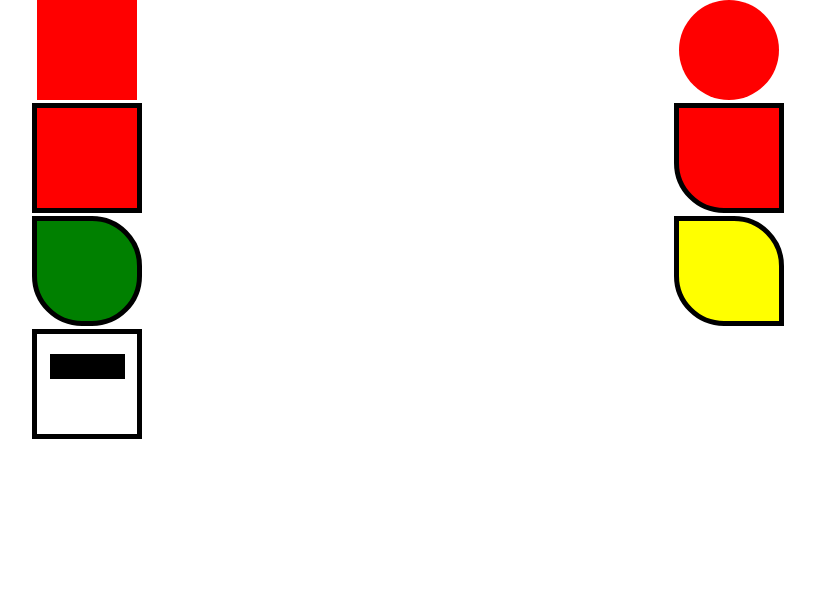
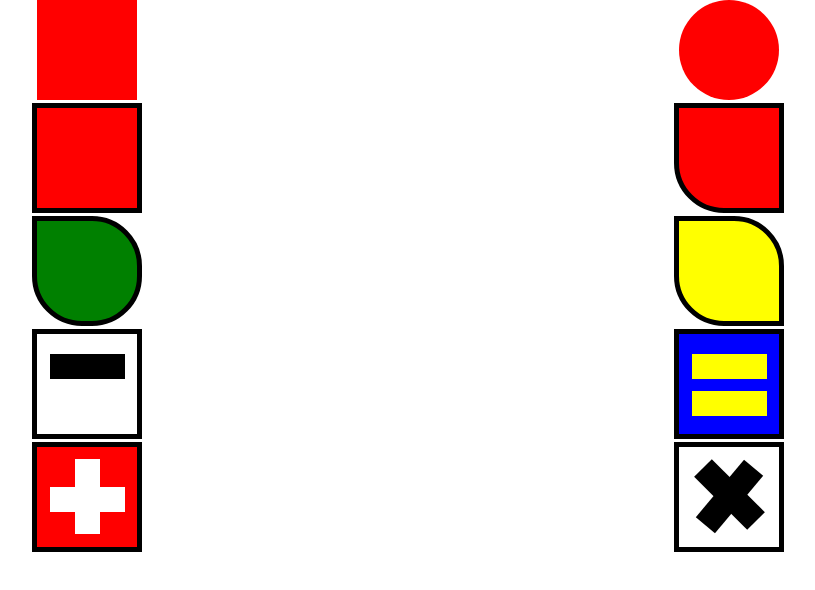
Before and after one commit to ablades/few2.2-assignment1, a React (Create React App) app: page / in a window 1280 px wide. Shown: the top 590 px of the page, without its empty margins (232-1047 px from the left). Built offline with nearby package versions, Linux system fonts and the light colour scheme.

Commit message:
add a couple more shapes

```diff
--- a/src/App.js
+++ b/src/App.js
@@ -7,6 +7,9 @@ import AltSquare from './components/AltSquare';
 import Leaf from './components/Leaf';
 import Lemon from './components/Lemon';
 import Mailbox from './components/Mailbox';
+import Equality from './components/Equality';
+import SquareX from './components/SquareX';
+import WhiteCross from './components/WhiteCross';
 
 function App() {
 
@@ -26,6 +29,9 @@ function App() {
       <Leaf />
       <Lemon />
       <Mailbox />
+      <Equality />
+      <WhiteCross />
+      <SquareX />
     </div>
   );
 }
--- /dev/null
+++ b/src/components/Equality.js
@@ -0,0 +1,30 @@
+import React from 'react'
+
+function Equality() {
+    const outerStyle = {
+        width: '100px',
+        height: '100px',
+        backgroundColor: 'blue',
+        border: '5px solid black',
+    }
+
+    const innerStyle = {
+        width: '75px',
+        height: '25px',
+        backgroundColor: 'yellow',
+        transform: 'translate(13px, 20px)',
+        marginBottom: '12px'
+    }
+
+
+
+
+    return(
+        <div className="mailbox" style={outerStyle}>
+            <div className="rect" style={innerStyle}></div>
+            <div className="rect" style={innerStyle}></div>
+        </div>
+    )
+}
+
+export default Equality
--- /dev/null
+++ b/src/components/SquareX.js
@@ -0,0 +1,38 @@
+import React from 'react'
+
+function SquareX() {
+    const outerStyle = {
+        width: '100px',
+        height: '100px',
+        backgroundColor: 'white',
+        border: '5px solid black',
+    }
+
+    const cross1 = {
+        width: '75px',
+        height: '25px',
+        backgroundColor: 'black',
+        transform: 'translate(13px, 35px) rotate(45deg)',
+        marginBottom: '12px'
+    }
+
+    const cross2 = {
+        width: '75px',
+        height: '25px',
+        backgroundColor: 'black',
+        transform: 'translate(13px, 0px) rotate(130deg)',
+        marginBottom: '12px'
+    }
+
+
+
+
+    return(
+        <div className="mailbox" style={outerStyle}>
+            <div className="rect" style={cross1}></div>
+            <div className="rect" style={cross2}></div>
+        </div>
+    )
+}
+
+export default SquareX
--- /dev/null
+++ b/src/components/WhiteCross.js
@@ -0,0 +1,38 @@
+import React from 'react'
+
+function WhiteCross() {
+    const outerStyle = {
+        width: '100px',
+        height: '100px',
+        backgroundColor: 'red',
+        border: '5px solid black',
+    }
+
+    const cross1 = {
+        width: '75px',
+        height: '25px',
+        backgroundColor: 'white',
+        transform: 'translate(13px, 40px)',
+        marginBottom: '12px'
+    }
+
+    const cross2 = {
+        width: '75px',
+        height: '25px',
+        backgroundColor: 'white',
+        transform: 'translate(13px, 0px) rotate(90deg)',
+        marginBottom: '12px'
+    }
+
+
+
+
+    return(
+        <div className="mailbox" style={outerStyle}>
+            <div className="rect" style={cross1}></div>
+            <div className="rect" style={cross2}></div>
+        </div>
+    )
+}
+
+export default WhiteCross
```
Also changed, not shown: src/components/CircleX.js (added).
